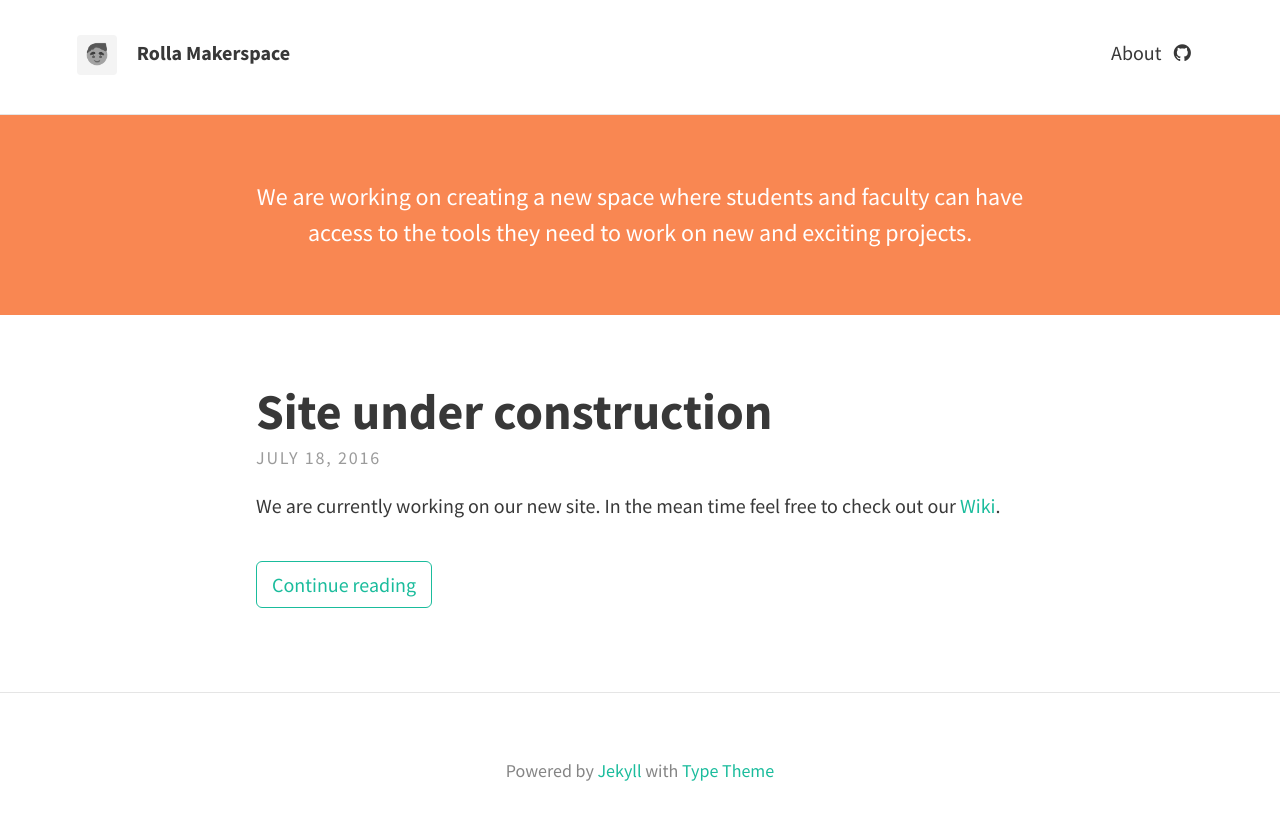
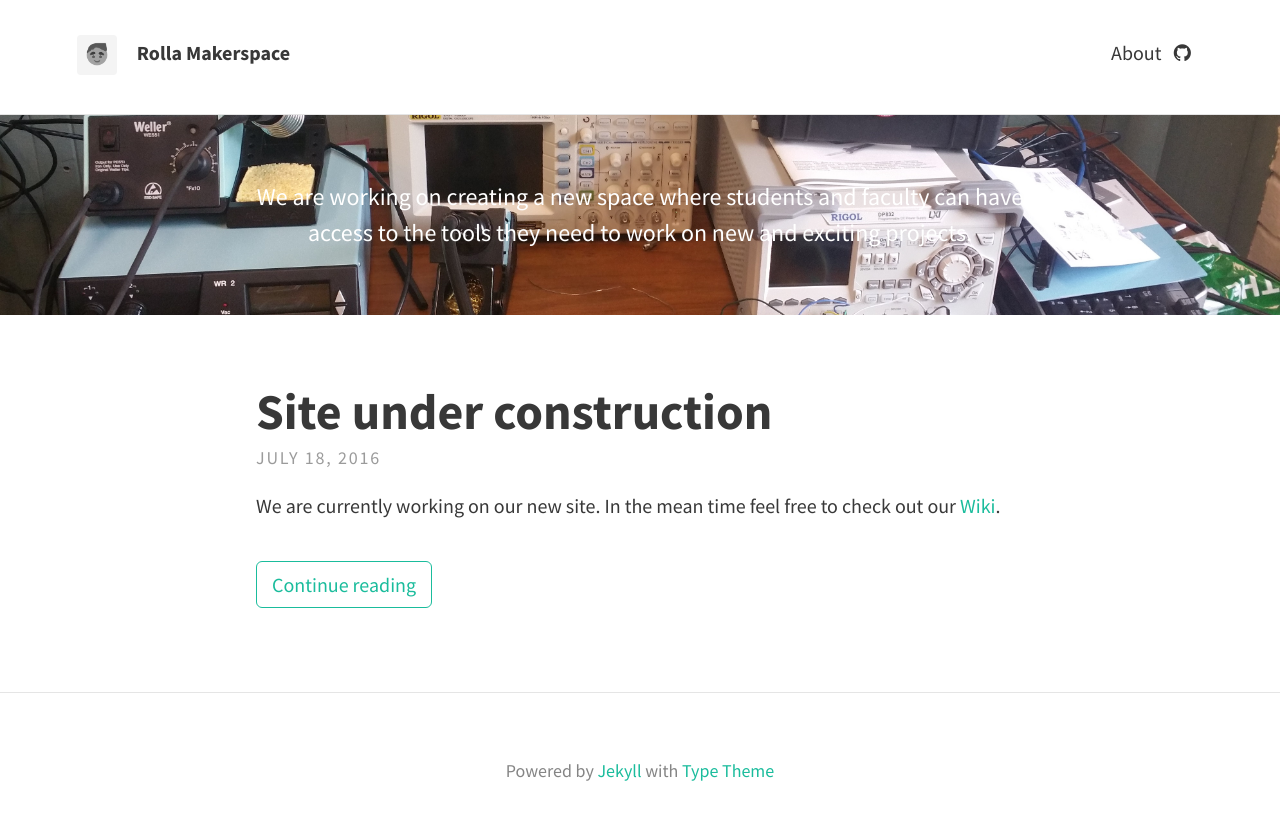
Before and after one commit to RollaMakerspace/MainWebsite, a Jekyll site: the page built from index.html, in a window 1280 px wide. Shown: the top 820 px of the page. Built offline with Jekyll 4.4.1, drawn with Linux system fonts in a browser that asks for light colours; nearby versions of some CDN libraries; the list of posts is cut into pages by our own code.

Commit message:
Typo in _config.yml

```diff
--- a/_config.yml
+++ b/_config.yml
@@ -13,7 +13,7 @@ theme:
   # Header and footer text
   header_text: >
      <p>We are working on creating a new space where students and faculty can have access to the tools they need to work on new and exciting projects.</p>
-  header_text_feature_image: imt/test_feature.jpg
+  header_text_feature_image: img/test_feature.jpg
   footer_text: >
    Powered by <a href="http://jekyllrb.com">Jekyll</a> with <a href="https://rohanchandra.github.io/project/type/">Type Theme</a>
 
```
